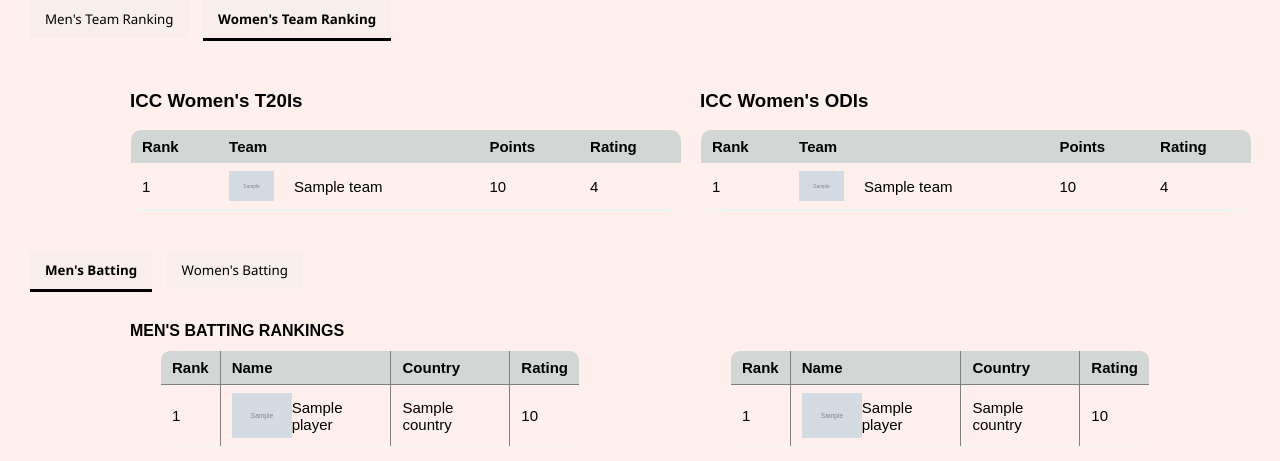
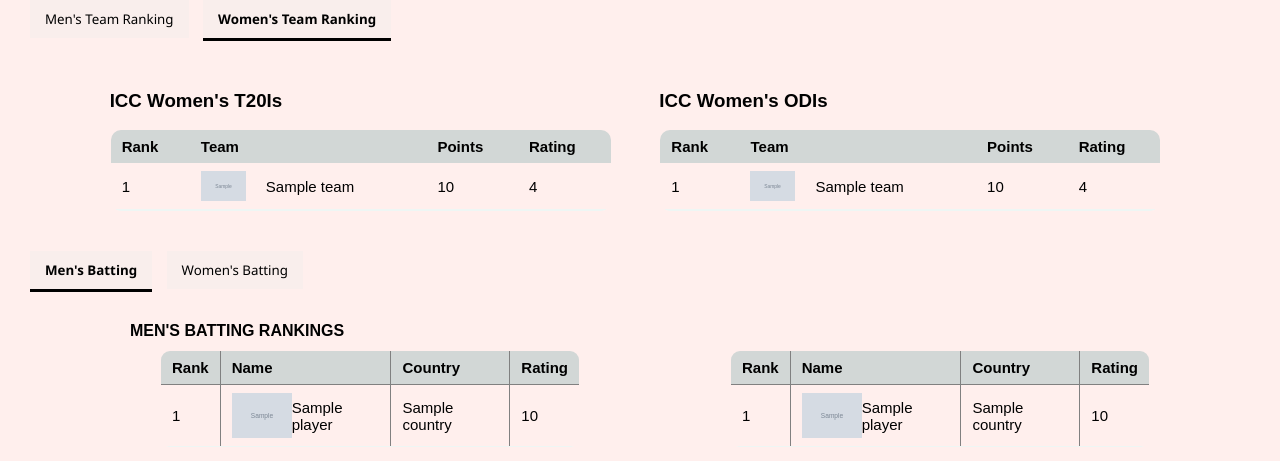
Before and after one commit to viendimine/CrickPredict, a Django app: template Cricket_prediction/Users/templates/Users/Rankings.html in a window 1280 px wide, after a click on "Women's Team Ranking". Shown: the part 59-520 px from the top of the page. Run offline with Django 5.2, Linux system fonts and the light colour scheme; the template is opened without the code that fills it: most values are stand-ins (such as "Sample title", 1, 10 or a date in 2020); grey boxes marked "Sample" are stand-in pictures.

Commit message:
Changes done

```diff
--- a/Cricket_prediction/Users/templates/Users/Rankings.html
+++ b/Cricket_prediction/Users/templates/Users/Rankings.html
@@ -196,12 +196,12 @@
 
 .align-left {
   justify-content: space-evenly !important;
-  width: 100%;
+  width: 95%;
 }
 
 .styled-table.women-table {
-    min-width: 550px;
-    max-width: 600px;
+    min-width: 500px;
+    max-width: 660px;
     margin-left: 1px;
 }
 
```
Also changed, not shown: Cricket_prediction/Users/static/ODI_Player_Images/Shubman Gill.jpg, Cricket_prediction/Users/static/Test_Player_Images/Shubman Gill.jpg.
